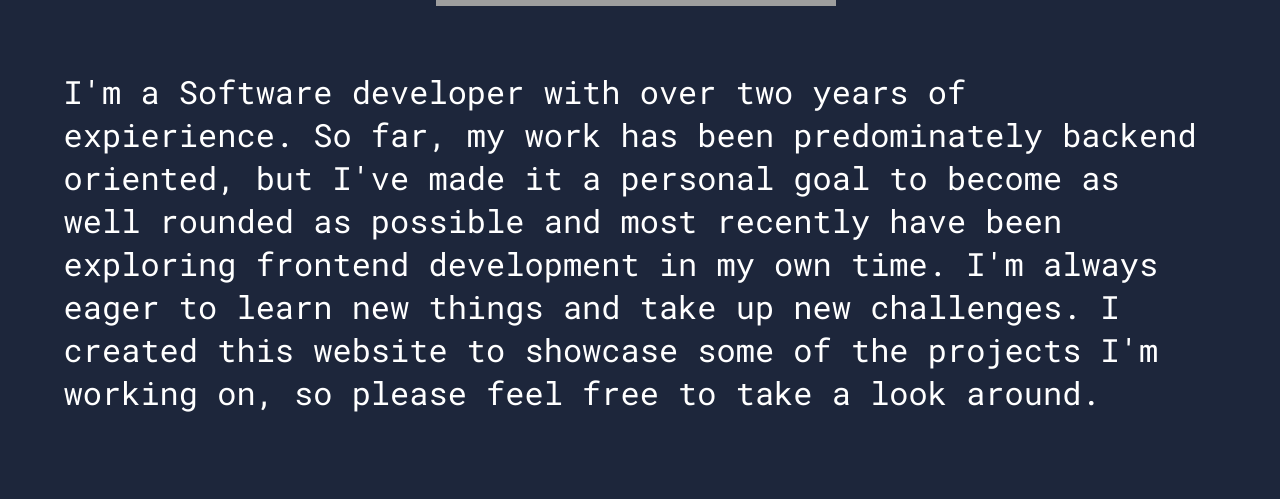
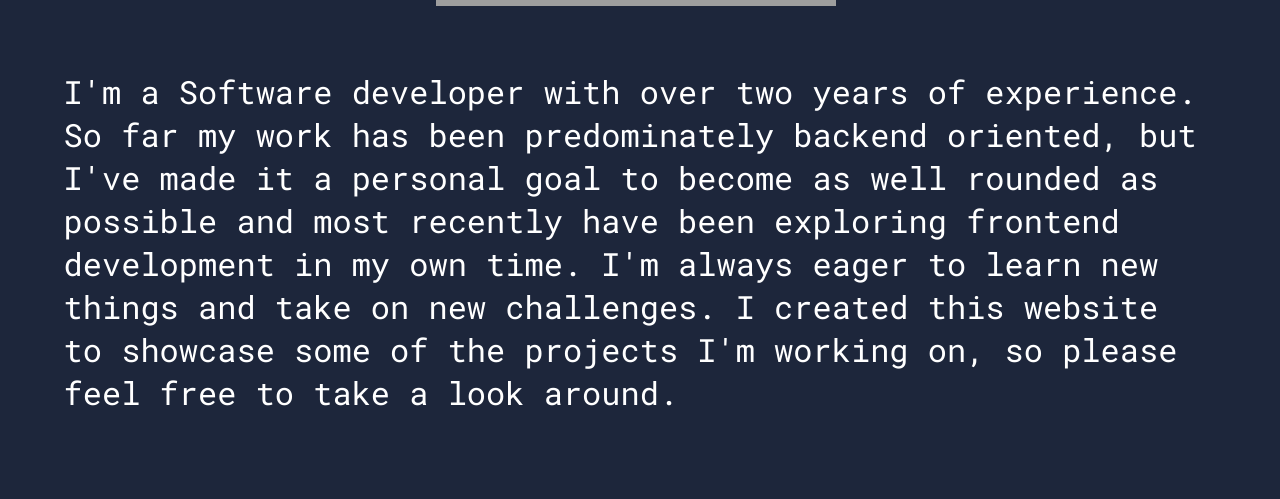
Before and after one commit to spark1eaf/portfolioWebsite, a React (Vite) app in the folder frontend/: page / in a window 1280 px wide. Shown: the part 704-1203 px from the top of the page. Built offline with nearby package versions, Linux system fonts and the light colour scheme; grey boxes are pictures that could not be loaded.

Commit message:
fixed spelling mistakes

```diff
--- a/frontend/src/constants/constants.js
+++ b/frontend/src/constants/constants.js
@@ -2,12 +2,12 @@
 //intro
 export const INTRO_TITLE_CLASS = `intro-title`;
 export const INTRO_TITLE = `Hi, I'm Scott`;
-export const INTRO_BODY = `I'm a Software developer with over two years of expierience. So far, my work has been predominately backend oriented, but I've made it a personal goal to become as well rounded as possible and most recently have been exploring frontend development in my own time. I'm always eager to learn new things and take up new challenges. I created this website to showcase some of the projects I'm working on, so please feel free to take a look around.`;
+export const INTRO_BODY = `I'm a Software developer with over two years of experience. So far my work has been predominately backend oriented, but I've made it a personal goal to become as well rounded as possible and most recently have been exploring frontend development in my own time. I'm always eager to learn new things and take on new challenges. I created this website to showcase some of the projects I'm working on, so please feel free to take a look around.`;
 
 //about
 export const ABOUT_TITLE = `About Me`;
-export const ABOUT_BODY = `I'm a software developer from Lafayette, Louisiana. I discovered my passion for software development while persuing an Electrical Engineering degree at the University of Layayette Louisiana. I realized about halfway through the program that I preferred programming to calculating the heat of resistors and decided to switch to the universities computer science program.
-As a professional, my past role in the Marine Corps along with my previous career work have taught me to value effective leadership and commmunication above all else. Its my firm belief that organizations excel when leaders have a keen interest in the growth of thows in their care. I hope to bring these values with me in any future endeavors. I've always been self motivated when it comes to my work approach and gain great satisfation from finding ways to accomplish tasks more efficiently.
+export const ABOUT_BODY = `I'm a software developer from Lafayette, Louisiana. I discovered my passion for software development while persuing an Electrical Engineering degree at the University of Layayette Louisiana. I realized about halfway through the program that I preferred programming to calculating the heat of resistors and decided to switch to the university's computer science program.
+As a professional, my past role in the Marine Corps along with my previous career work have taught me to value effective leadership and commmunication above all else. Its my firm belief that organizations excel when leaders have a keen interest in the growth of those in their care. I hope to bring these values with me in any future endeavors. I've always been self motivated when it comes to my work approach and gain great satisfation from finding ways to accomplish tasks more efficiently.
 As for my hobbies, me and my wife love to travel when time permits. In my free time, you'll probably find me at the gym, playing video games, or hanging out with friends.`;
 
 //contact
```
Also changed, not shown: 1 other file (tests, documents, lock files or other folders).
